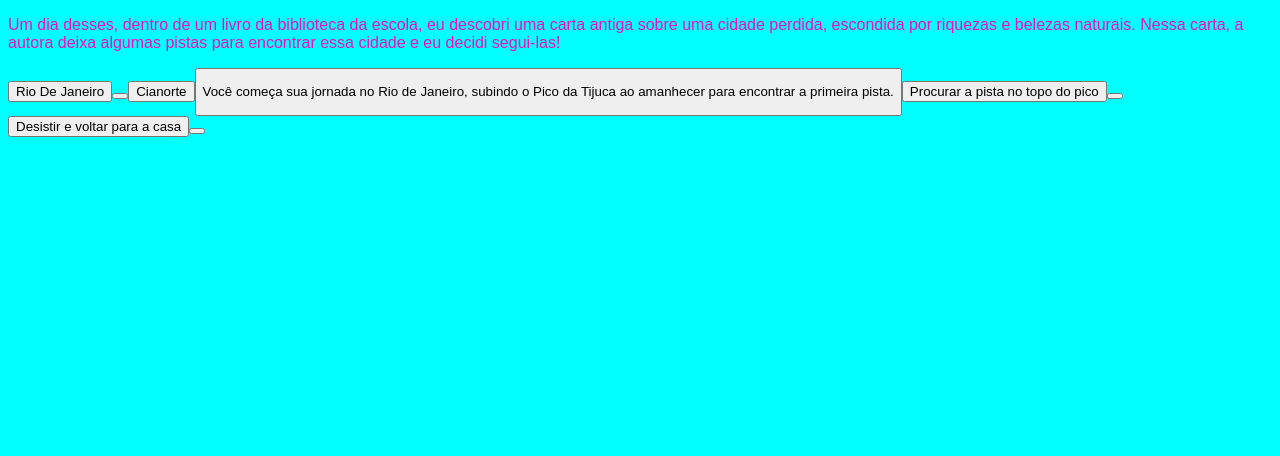
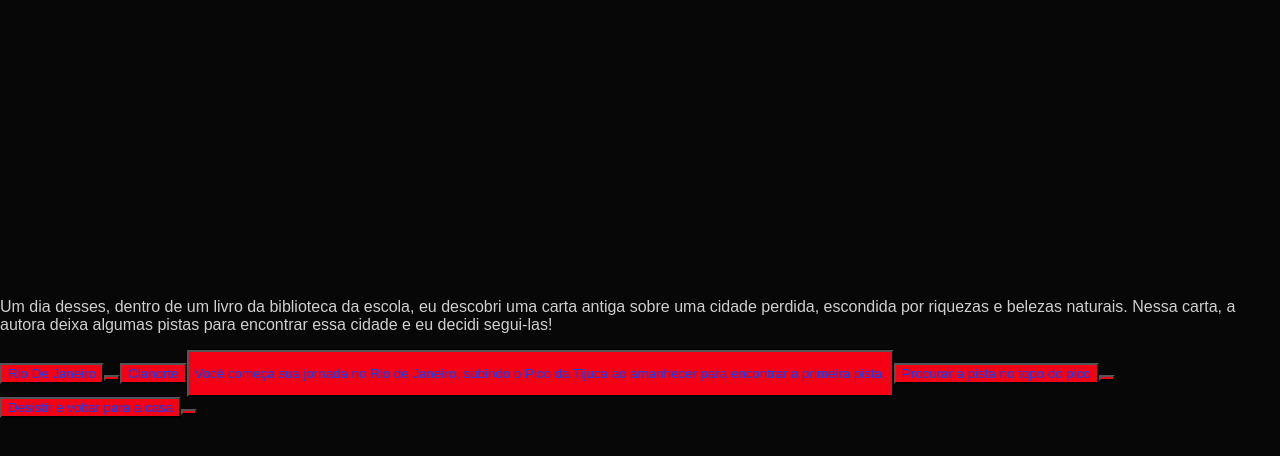
Before and after one commit to Lucas-Oliveira19/criando-uma-aventura-, a plain HTML site: page index.html in a window 1280 px wide. Drawn offline with Linux system fonts and the light colour scheme; a web font is replaced by a local one.

Commit message:
Add files via upload

```diff
--- a/style.css
+++ b/style.css
@@ -1,5 +1,15 @@
 body {
-    background-color: rgb(0, 255, 255);
-    color: rgb(245, 11, 194);
+    background-color: rgb(7, 7, 7);
+    color: rgba(255, 255, 255, 0.808);
+    font-family: "BBH Sans Bartle", sans-serif;
+    display: flex;
+    justify-content: center;
+    align-items: center;
+    height: 700px;
+    margin: 0;
+}
+button{
+     background-color: rgb(245, 0, 20);
+     color: rgb(0, 68, 255);
      font-family: "BBH Sans Bartle", sans-serif;
 }
```
